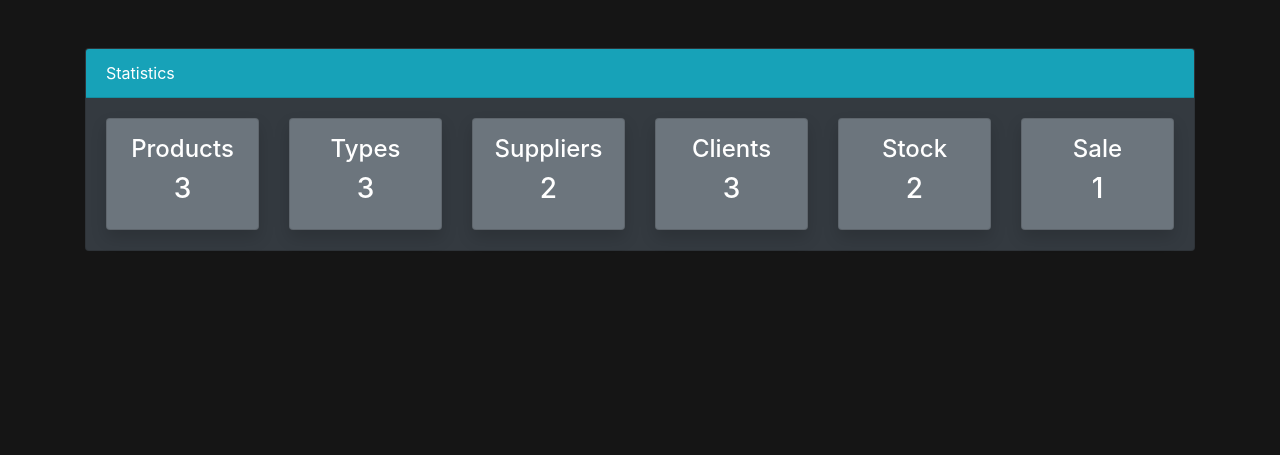
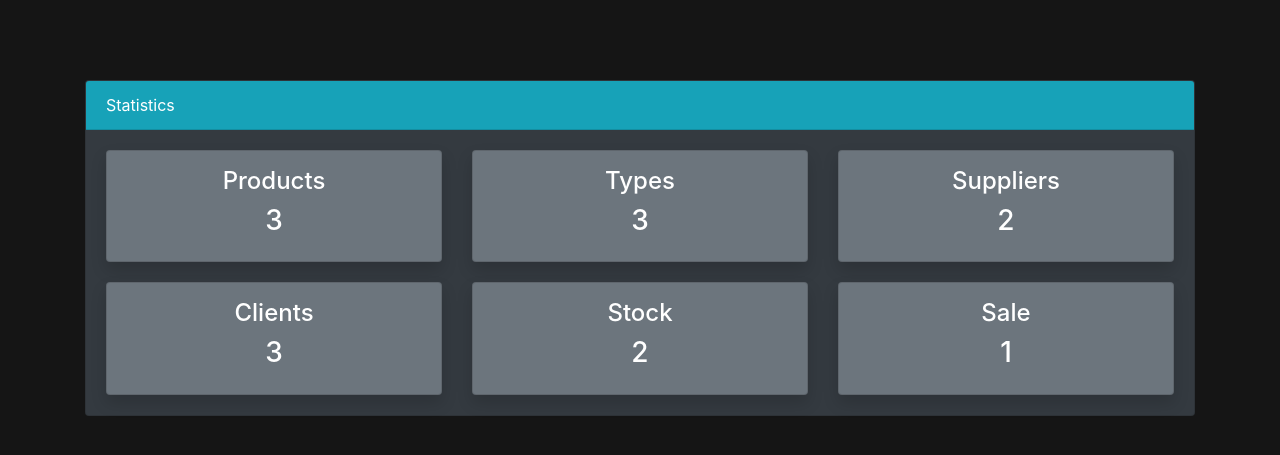
Before and after one commit to MonaMo02/Projet-SI2-L3, a Django app: page / in a window 1280 px wide. Shown: the part 62-517 px from the top of the page. Run offline with Django 4.2, Linux system fonts and the light colour scheme; data comes from the database, SQL or seed files in the repository.

Commit message:
Mouna Commit

```diff
--- a/ProjetSI2/GestStockMagasin/templates/dashboard/Clients.html
+++ b/ProjetSI2/GestStockMagasin/templates/dashboard/Clients.html
@@ -14,7 +14,7 @@
       crossorigin="anonymous"
     />
 
-    <title>Dashboard</title>
+    <title>Clients</title>
   </head>
 
   <body style="background-color: #151515">
--- a/ProjetSI2/GestStockMagasin/templates/dashboard/Fournisseurs.html
+++ b/ProjetSI2/GestStockMagasin/templates/dashboard/Fournisseurs.html
@@ -10,7 +10,7 @@
       integrity="sha384-xOolHFLEh07PJGoPkLv1IbcEPTNtaed2xpHsD9ESMhqIYd0nLMwNLD69Npy4HI+N"
       crossorigin="anonymous"
     />
-    <title>Dashboard</title>
+    <title>Suppliers</title>
   </head>
 
   <body style="background-color: #151515">
--- a/ProjetSI2/GestStockMagasin/templates/dashboard/Produits.html
+++ b/ProjetSI2/GestStockMagasin/templates/dashboard/Produits.html
@@ -10,7 +10,7 @@
       integrity="sha384-xOolHFLEh07PJGoPkLv1IbcEPTNtaed2xpHsD9ESMhqIYd0nLMwNLD69Npy4HI+N"
       crossorigin="anonymous"
     />
-    <title>Dashboard</title>
+    <title>Products</title>
   </head>
 
   <body style="background-color: #151515">
--- a/ProjetSI2/GestStockMagasin/templates/dashboard/Types.html
+++ b/ProjetSI2/GestStockMagasin/templates/dashboard/Types.html
@@ -10,7 +10,7 @@
       integrity="sha384-xOolHFLEh07PJGoPkLv1IbcEPTNtaed2xpHsD9ESMhqIYd0nLMwNLD69Npy4HI+N"
       crossorigin="anonymous"
     />
-    <title>Dashboard</title>
+    <title>Product Types</title>
   </head>
 
   <body style="background-color: #151515">
--- a/ProjetSI2/GestStockMagasin/templates/dashboard/dashboard.html
+++ b/ProjetSI2/GestStockMagasin/templates/dashboard/dashboard.html
@@ -73,14 +73,14 @@
     <!-- end nav bar -->
 
     <!--Topside-->
-    <div class="container">
+    <div class="container" style="margin-top: 80px">
       <div class="row mt-5">
         <div class="col-md-12">
           <div class="card bg-dark">
             <div class="card-header text-white bg-info">Statistics</div>
             <div class="card-body">
               <div class="row">
-                <div class="col-md-2">
+                <div class="col-md-4">
                   <a
                     class="text-decoration-none text-white"
                     href="{% url 'dashboard-produits' %}"
@@ -93,7 +93,7 @@
                     </div>
                   </a>
                 </div>
-                <div class="col-md-2">
+                <div class="col-md-4">
                   <a
                     class="text-decoration-none text-white"
                     href="{% url 'dashboard-types' %}"
@@ -106,7 +106,7 @@
                     </div>
                   </a>
                 </div>
-                <div class="col-md-2">
+                <div class="col-md-4">
                   <a
                     class="text-decoration-none text-white"
                     href="{% url 'dashboard-Fournisseur' %}"
@@ -119,7 +119,7 @@
                     </div>
                   </a>
                 </div>
-                <div class="col-md-2">
+                <div class="col-md-4" style="margin-top: 20px">
                   <a
                     class="text-decoration-none text-white"
                     href="{% url 'dashboard-client' %}"
@@ -132,7 +132,7 @@
                     </div>
                   </a>
                 </div>
-                <div class="col-md-2">
+                <div class="col-md-4" style="margin-top: 20px">
                   <a
                     class="text-decoration-none text-white"
                     href="{% url 'dashboard-stock' %}"
@@ -146,7 +146,7 @@
                   </a>
                 </div>
 
-                <div class="col-md-2">
+                <div class="col-md-4" style="margin-top: 20px">
                   <a
                     class="text-decoration-none text-white"
                     href="{% url 'dashboard-vente' %}"
--- a/ProjetSI2/GestStockMagasin/templates/dashboard/delete_client.html
+++ b/ProjetSI2/GestStockMagasin/templates/dashboard/delete_client.html
@@ -11,7 +11,7 @@
       crossorigin="anonymous"
     />
 
-    <title>Document</title>
+    <title>Delete Client</title>
   </head>
   <body style="background-color: #151515">
     <!-- nav bar -->
--- a/ProjetSI2/GestStockMagasin/templates/dashboard/delete_fournisseur.html
+++ b/ProjetSI2/GestStockMagasin/templates/dashboard/delete_fournisseur.html
@@ -12,7 +12,7 @@
       crossorigin="anonymous"
     />
 
-    <title>Document</title>
+    <title>Delete Supplier</title>
   </head>
   <body style="background-color: #151515">
     <!-- nav bar -->
--- a/ProjetSI2/GestStockMagasin/templates/dashboard/delete_prod.html
+++ b/ProjetSI2/GestStockMagasin/templates/dashboard/delete_prod.html
@@ -12,7 +12,7 @@
       crossorigin="anonymous"
     />
 
-    <title>Document</title>
+    <title>Delete Product</title>
   </head>
   <body style="background-color: #151515">
     <!-- nav bar -->
--- a/ProjetSI2/GestStockMagasin/templates/dashboard/delete_stock.html
+++ b/ProjetSI2/GestStockMagasin/templates/dashboard/delete_stock.html
@@ -12,7 +12,7 @@
       crossorigin="anonymous"
     />
 
-    <title>Document</title>
+    <title>Delete entry</title>
   </head>
   <body style="background-color: #151515">
     <!-- nav bar -->
--- a/ProjetSI2/GestStockMagasin/templates/dashboard/delete_type.html
+++ b/ProjetSI2/GestStockMagasin/templates/dashboard/delete_type.html
@@ -12,7 +12,7 @@
       crossorigin="anonymous"
     />
 
-    <title>Document</title>
+    <title>Delete Type</title>
   </head>
   <body style="background-color: #151515">
     <!-- nav bar -->
--- a/ProjetSI2/GestStockMagasin/templates/dashboard/delete_vente.html
+++ b/ProjetSI2/GestStockMagasin/templates/dashboard/delete_vente.html
@@ -12,7 +12,7 @@
       crossorigin="anonymous"
     />
 
-    <title>Document</title>
+    <title>Delete Sale entry</title>
   </head>
   <body style="background-color: #151515">
     <!-- nav bar -->
--- a/ProjetSI2/GestStockMagasin/templates/dashboard/edit_client.html
+++ b/ProjetSI2/GestStockMagasin/templates/dashboard/edit_client.html
@@ -12,7 +12,7 @@
       crossorigin="anonymous"
     />
 
-    <title>Document</title>
+    <title>Edit Client</title>
   </head>
   <body style="background-color: #151515">
     <!-- nav bar -->
--- a/ProjetSI2/GestStockMagasin/templates/dashboard/edit_fournisseur.html
+++ b/ProjetSI2/GestStockMagasin/templates/dashboard/edit_fournisseur.html
@@ -12,7 +12,7 @@
       crossorigin="anonymous"
     />
 
-    <title>Document</title>
+    <title>Edit Supplier</title>
   </head>
   <body style="background-color: #151515">
     <!-- nav bar -->
--- a/ProjetSI2/GestStockMagasin/templates/dashboard/edit_prod.html
+++ b/ProjetSI2/GestStockMagasin/templates/dashboard/edit_prod.html
@@ -12,7 +12,7 @@
       crossorigin="anonymous"
     />
 
-    <title>Document</title>
+    <title>Edit Product</title>
   </head>
   <body style="background-color: #151515">
     <!-- nav bar -->
--- a/ProjetSI2/GestStockMagasin/templates/dashboard/edit_stock.html
+++ b/ProjetSI2/GestStockMagasin/templates/dashboard/edit_stock.html
@@ -12,7 +12,7 @@
       crossorigin="anonymous"
     />
 
-    <title>Document</title>
+    <title>Edit inventory</title>
   </head>
   <body style="background-color: #151515">
     <!-- nav bar -->
--- a/ProjetSI2/GestStockMagasin/templates/dashboard/edit_type.html
+++ b/ProjetSI2/GestStockMagasin/templates/dashboard/edit_type.html
@@ -13,7 +13,7 @@
       crossorigin="anonymous"
     />
 
-    <title>Document</title>
+    <title>Edit Type</title>
   </head>
   <body style="background-color: #151515">
     <!-- nav bar -->
--- a/ProjetSI2/GestStockMagasin/templates/dashboard/edit_vente.html
+++ b/ProjetSI2/GestStockMagasin/templates/dashboard/edit_vente.html
@@ -12,7 +12,7 @@
       crossorigin="anonymous"
     />
 
-    <title>Document</title>
+    <title>Edit Sale Entry</title>
   </head>
   <body style="background-color: #151515">
     <!-- nav bar -->
--- a/ProjetSI2/GestStockMagasin/templates/dashboard/stock.html
+++ b/ProjetSI2/GestStockMagasin/templates/dashboard/stock.html
@@ -10,7 +10,7 @@
       integrity="sha384-xOolHFLEh07PJGoPkLv1IbcEPTNtaed2xpHsD9ESMhqIYd0nLMwNLD69Npy4HI+N"
       crossorigin="anonymous"
     />
-    <title>Dashboard</title>
+    <title>Inventory</title>
   </head>
 
   <body style="background-color: #151515">
--- a/ProjetSI2/GestStockMagasin/templates/dashboard/vente.html
+++ b/ProjetSI2/GestStockMagasin/templates/dashboard/vente.html
@@ -10,7 +10,7 @@
       integrity="sha384-xOolHFLEh07PJGoPkLv1IbcEPTNtaed2xpHsD9ESMhqIYd0nLMwNLD69Npy4HI+N"
       crossorigin="anonymous"
     />
-    <title>Document</title>
+    <title>Sales</title>
   </head>
   <body style="background-color: #151515">
     <nav class="navbar navbar-expand-lg navbar-info bg-info">
```
